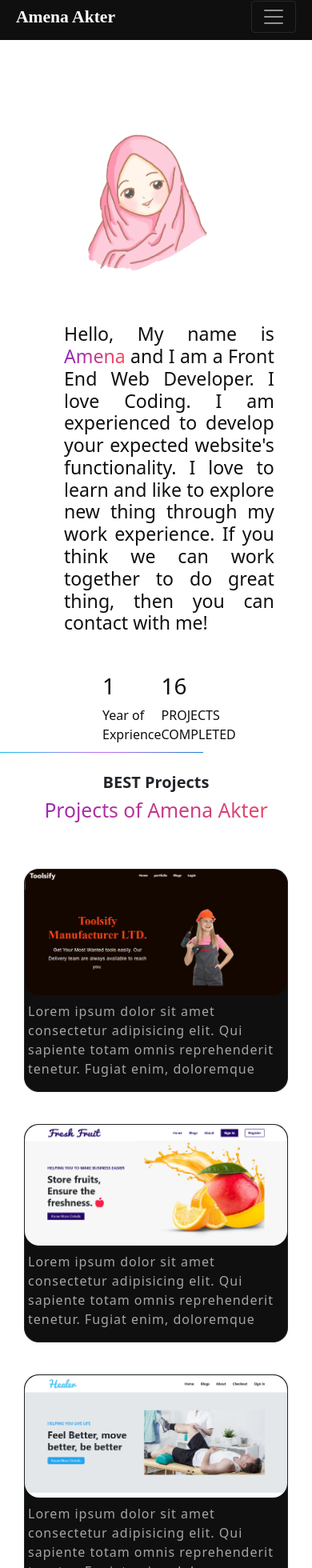
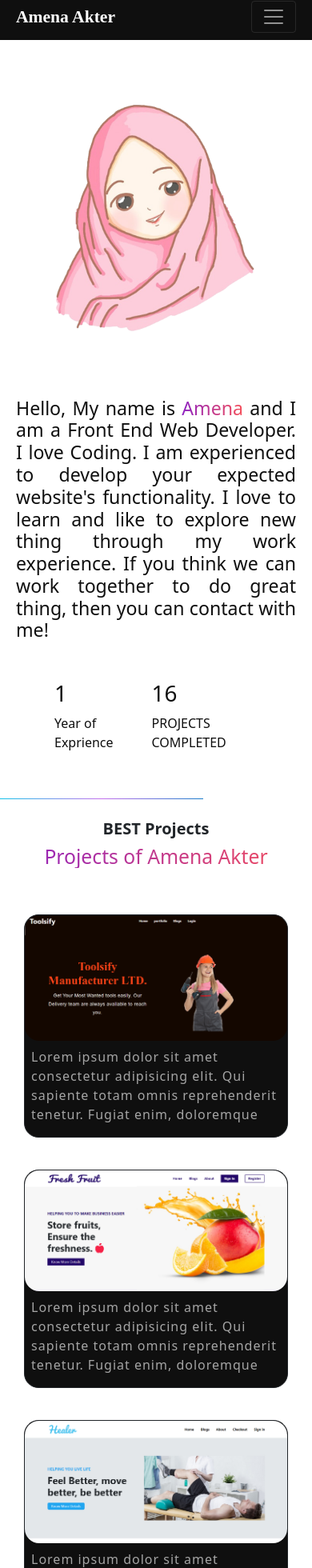
Before and after one commit to AmenaAkter5/portfolio-site-amena, a React (Create React App) app: page / in a window 390 px wide. Shown: the part 8-1968 px from the top of the page at 80% size. Built offline with nearby package versions, Linux system fonts and the light colour scheme.

Commit message:
home page responsive

```diff
--- a/src/Pages/Home/Banner/Banner.css
+++ b/src/Pages/Home/Banner/Banner.css
@@ -37,10 +37,10 @@
     .banner-section {
         display: grid;
         grid-template-columns: repeat(1, 1fr);
+        padding: 50px 20px 0 20px;
     }
 
     .banner-section img {
-        width: 80%;
+        width: 100%;
     }
-
 }
--- a/src/Pages/Home/Banner/Banner.js
+++ b/src/Pages/Home/Banner/Banner.js
@@ -5,7 +5,7 @@ import './Banner.css'
 const Banner = () => {
     return (
         <section className='banner-section'>
-            <div>
+            <div className='d-flex items-center'>
                 <img src={image} alt="Manik Islam Mahi" />
             </div>
             <div className='description'>
@@ -14,11 +14,11 @@ const Banner = () => {
                 </h3>
             </div>
             <div className='d-flex mx-5'>
-                <div>
+                <div className='mb-5 me-5'>
                     <h1>
                         1
                     </h1>
-                    <p>Year of Exprience</p>
+                    <p>Year of <br></br> Exprience</p>
                 </div>
 
                 <div>
@@ -26,7 +26,7 @@ const Banner = () => {
                         16
                     </h1>
                     <p>
-                        PROJECTS COMPLETED</p>
+                        PROJECTS <br></br> COMPLETED</p>
                 </div>
 
             </div>
--- a/src/Pages/Home/Contact/Contact.js
+++ b/src/Pages/Home/Contact/Contact.js
@@ -30,7 +30,7 @@ const Contact = () => {
 
     return (
         <section id='contact' className='contact-section'>
-            <div className='text-white'>
+            <div className='text-white text-center'>
                 <h4>Reach Me</h4>
                 <p>You can reach me out there...</p>
                 <p>Dhaka, Bangladesh</p>
--- a/src/Pages/Home/Projects/Projects.js
+++ b/src/Pages/Home/Projects/Projects.js
@@ -19,42 +19,42 @@ const Projects = () => {
                 <div>
                     <div className='project'>
                         <a href="/"><img src={tools} alt="" /></a>
-                        <p className='px-1'>Lorem ipsum dolor sit amet consectetur adipisicing elit. Qui sapiente totam omnis reprehenderit tenetur. Fugiat enim, doloremque</p>
+                        <p className='px-2'>Lorem ipsum dolor sit amet consectetur adipisicing elit. Qui sapiente totam omnis reprehenderit tenetur. Fugiat enim, doloremque</p>
                     </div>
 
                 </div>
                 <div>
                     <div className='project'>
                         <a href="/"><img src={fruits} alt="" /></a>
-                        <p className='px-1'>Lorem ipsum dolor sit amet consectetur adipisicing elit. Qui sapiente totam omnis reprehenderit tenetur. Fugiat enim, doloremque</p>
+                        <p className='px-2'>Lorem ipsum dolor sit amet consectetur adipisicing elit. Qui sapiente totam omnis reprehenderit tenetur. Fugiat enim, doloremque</p>
                     </div>
 
                 </div>
                 <div>
                     <div className='project'>
                         <a href="/"><img src={healer} alt="" /></a>
-                        <p className='px-1'>Lorem ipsum dolor sit amet consectetur adipisicing elit. Qui sapiente totam omnis reprehenderit tenetur. Fugiat enim, doloremque</p>
+                        <p className='px-2'>Lorem ipsum dolor sit amet consectetur adipisicing elit. Qui sapiente totam omnis reprehenderit tenetur. Fugiat enim, doloremque</p>
                     </div>
 
                 </div>
                 <div>
                     <div className='project'>
                         <a href="/"><img src={code} alt="" /></a>
-                        <p className='px-1'>Lorem ipsum dolor sit amet consectetur adipisicing elit. Qui sapiente totam omnis reprehenderit tenetur. Fugiat enim, doloremque</p>
+                        <p className='px-2'>Lorem ipsum dolor sit amet consectetur adipisicing elit. Qui sapiente totam omnis reprehenderit tenetur. Fugiat enim, doloremque</p>
                     </div>
 
                 </div>
                 <div>
                     <div className='project'>
                         <a href="/"><img src={selector} alt="" /></a>
-                        <p className='px-1'>Lorem ipsum dolor sit amet consectetur adipisicing elit. Qui sapiente totam omnis reprehenderit tenetur. Fugiat enim, doloremque</p>
+                        <p className='px-2'>Lorem ipsum dolor sit amet consectetur adipisicing elit. Qui sapiente totam omnis reprehenderit tenetur. Fugiat enim, doloremque</p>
                     </div>
 
                 </div>
                 <div>
                     <div className='project'>
                         <a href="/"><img src={salon} alt="" /></a>
-                        <p className='px-1'>Lorem ipsum dolor sit amet consectetur adipisicing elit. Qui sapiente totam omnis reprehenderit tenetur. Fugiat enim, doloremque</p>
+                        <p className='px-2'>Lorem ipsum dolor sit amet consectetur adipisicing elit. Qui sapiente totam omnis reprehenderit tenetur. Fugiat enim, doloremque</p>
                     </div>
 
                 </div>
--- a/src/Pages/Shared/Header/Header.js
+++ b/src/Pages/Shared/Header/Header.js
@@ -12,11 +12,8 @@ const Header = () => {
             <Container>
                 <Navbar.Brand className='title-logo fs-4 fw-bold text-white' as={Link} to="/">Amena Akter</Navbar.Brand>
                 <Navbar.Toggle aria-controls="responsive-navbar-nav" />
-                <Navbar.Collapse id="responsive-navbar-nav">
-                    <Nav className="me-auto">
-
-                    </Nav>
-                    <Nav>
+                <Navbar.Collapse className='text-center' id="responsive-navbar-nav">
+                    <Nav className="ms-auto">
                         <Nav.Link className='text-white fs-7' href={resume} download='Amena_Akter_Front_End_Web_Developer'>
                             Download Resume
                         </Nav.Link>
```
Also changed, not shown: src/Pages/Shared/Header/Header.css (line endings or trailing spaces).
